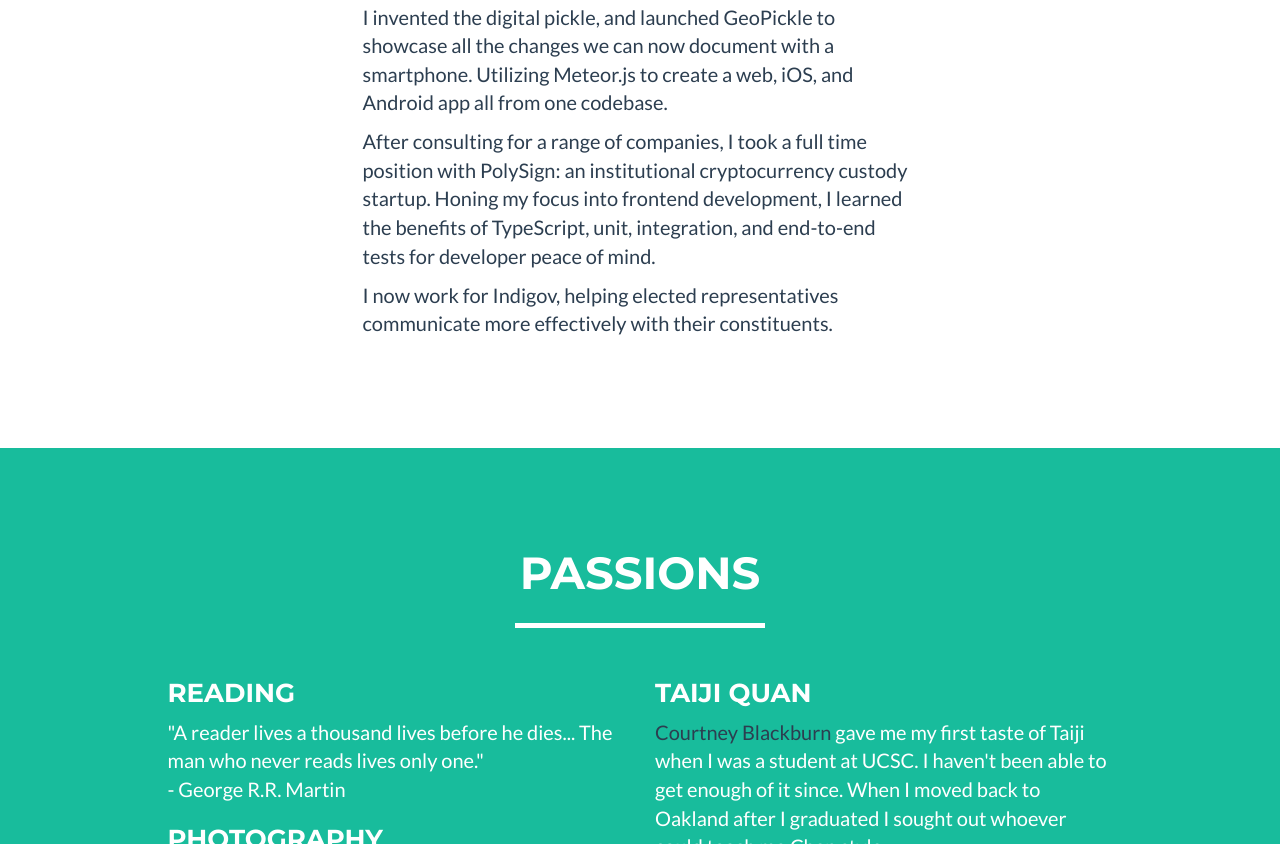
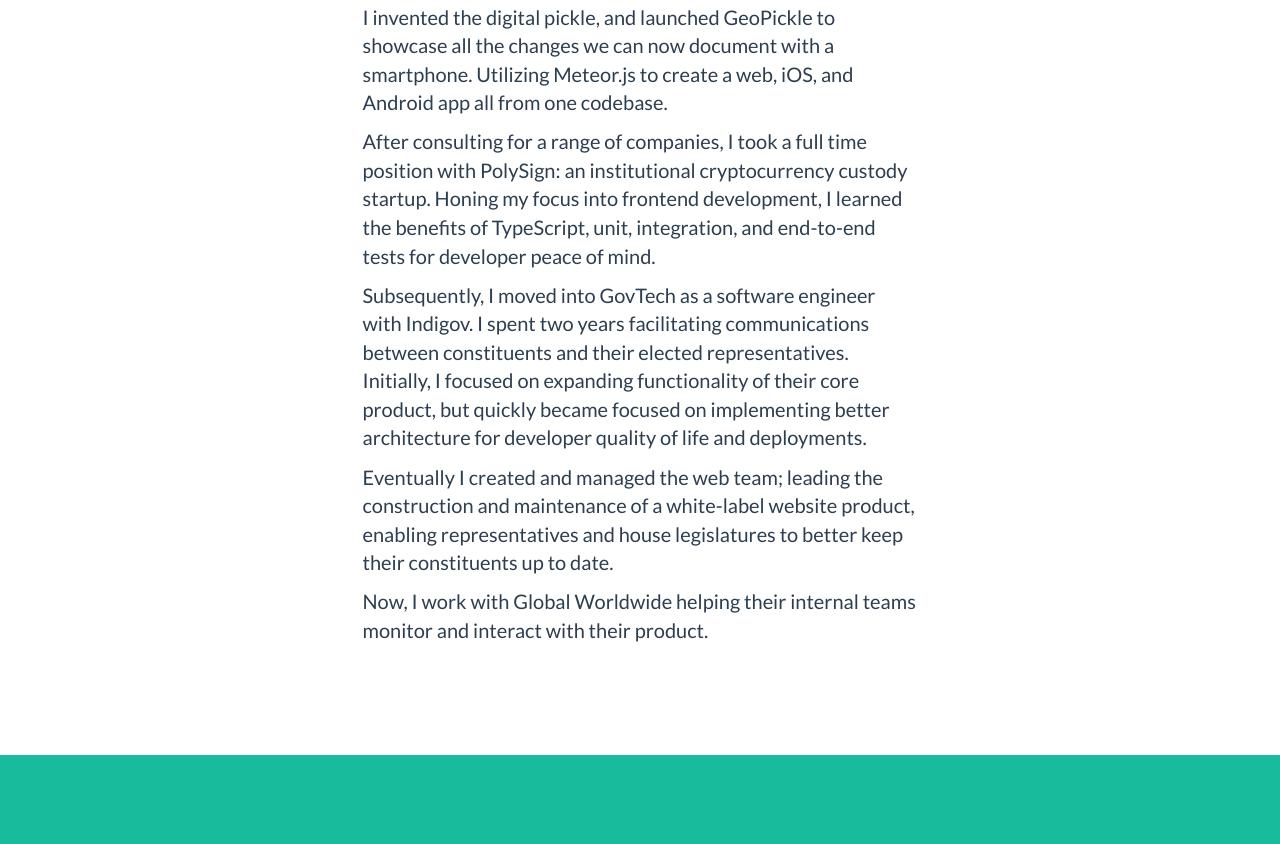
Before and after one commit to techieyann/techieyann.github.io, a plain HTML site: page index.html in a window 1280 px wide. Shown: the part 3725-4569 px from the top of the page. Drawn offline with nearby package versions, Linux system fonts and the light colour scheme.

Commit message:
update bio and details

```diff
--- a/index.html
+++ b/index.html
@@ -6,11 +6,11 @@
     <meta name="viewport" content="width=device-width, initial-scale=1" />
     <meta
       name="description"
-      content="Human 103,141,592,653 - Developing JavaScript web applications in Oakland, Ca. Breathes a lot."
+      content="Human 103,141,592,653 - Developing TypeScript. Breathes a lot."
     />
     <meta name="author" content="Ian McEachern" />
 
-    <title>Ian McEachern - Full Stack Web Dev</title>
+    <title>Ian McEachern - Full Stack Engineer</title>
 
     <link rel="shortcut icon" href="/favicon.ico" type="image/x-icon" />
     <link rel="icon" href="/favicon.ico" type="image/x-icon" />
@@ -218,7 +218,7 @@
           <div class="col-lg-4">
             <p>
               Currently I develop applications for
-              <a href="https://indigov.com" target="_blank">Indigov</a>
+              <a href="https://globalworldwide.com" target="_blank">Global Wordlwide</a>
             </p>
           </div>
         </div>
@@ -297,8 +297,22 @@
               for developer peace of mind.
             </p>
             <p>
-              I now work for Indigov, helping elected representatives
-              communicate more effectively with their constituents.
+              Subsequently, I moved into GovTech as a software engineer with
+              Indigov. I spent two years facilitating communications between
+              constituents and their elected representatives. Initially, I
+              focused on expanding functionality of their core product, but
+              quickly became focused on implementing better architecture for
+              developer quality of life and deployments.
+            </p>
+            <p>
+              Eventually I created and managed the web team; leading the
+              construction and maintenance of a white-label website product,
+              enabling representatives and house legislatures to better keep
+              their constituents up to date.
+            </p>
+            <p>
+              Now, I work with Global Worldwide helping their internal teams
+              monitor and interact with their product.
             </p>
           </div>
         </div>
```
